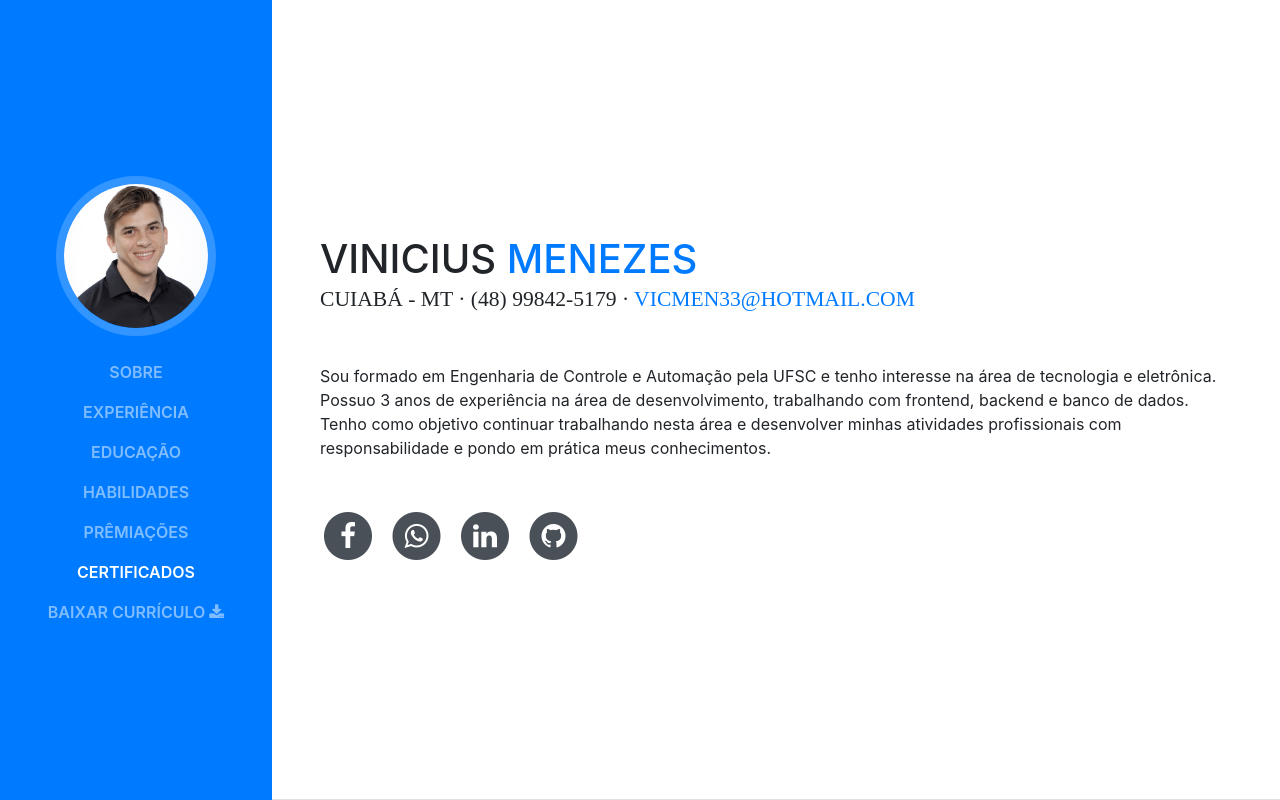
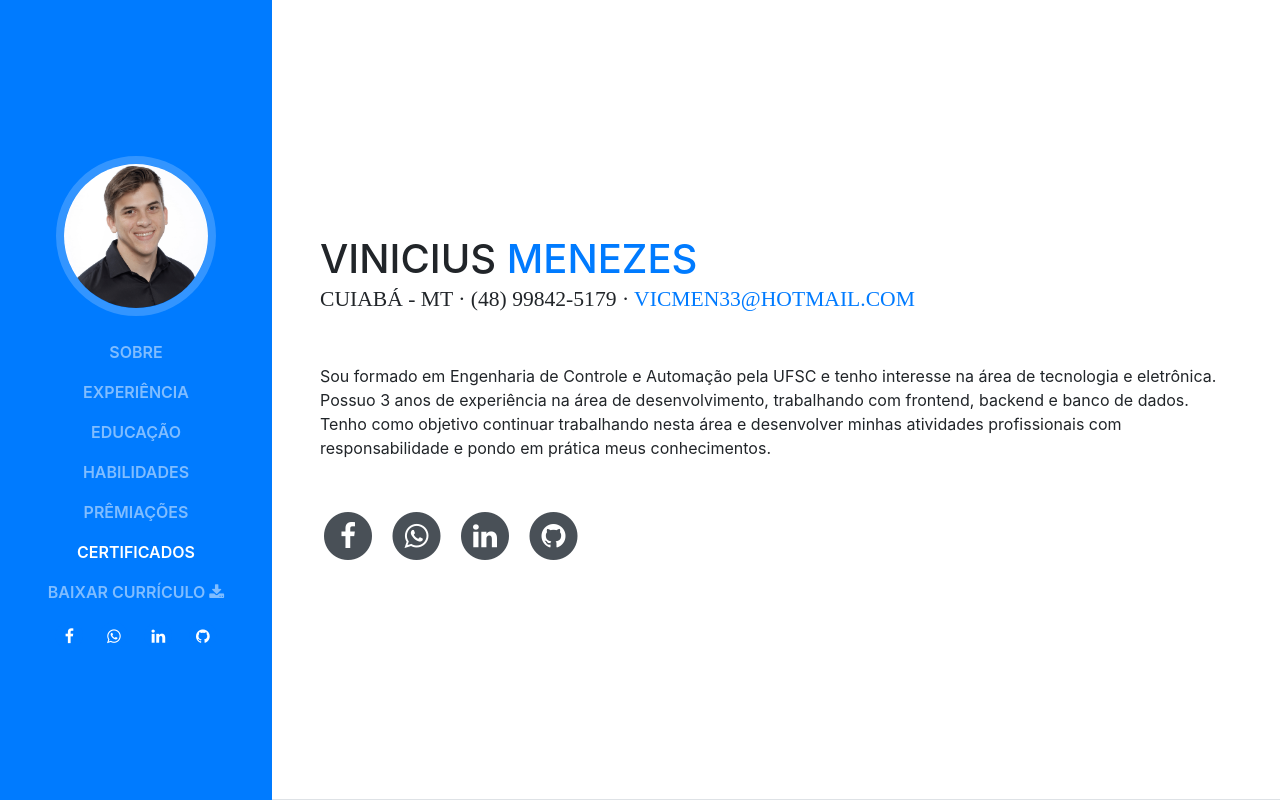
Before and after one commit to MenezesVinicius/viniciusmenezes.github.io, a website with bundled scripts: page index.html in a window 1280 px wide. Shown: the top 800 px of the page. Built offline with nearby package versions, Linux system fonts and the light colour scheme; a web font is replaced by a local one.

Commit message:
Adicionado ícones das redes no sidebar

```diff
--- a/gulpfile.js
+++ b/gulpfile.js
@@ -6,6 +6,9 @@ var cleanCSS = require('gulp-clean-css');
 var rename = require("gulp-rename");
 var uglify = require('gulp-uglify');
 var pkg = require('./package.json');
+
+// Set the banner content
+var banner = [].join('');
 
 // Compiles SCSS files from /scss into /css
 gulp.task('sass', function() {
--- a/index.html
+++ b/index.html
@@ -64,6 +64,40 @@
                 <i class="fa fa-download"></i>
               </a>
           </li>
+          <ul class="list-inline list-social-icons-side mt-2">
+              <li class="list-inline-item">
+                <a href="https://www.facebook.com/vicmen33" target="_blanck">
+                  <span class="fa-stack">
+                    <i class="fa fa-circle fa-stack-2x"></i>
+                    <i class="fa fa-facebook fa-stack-1x fa-inverse"></i>
+                  </span>
+                </a>
+              </li>
+              <li class="list-inline-item">
+                <a href="https://wa.me/5548998425179" target="_blanck">
+                  <span class="fa-stack">
+                    <i class="fa fa-circle fa-stack-2x"></i>
+                    <i class="fa fa-whatsapp fa-stack-1x fa-inverse"></i>
+                  </span>
+                </a>
+              </li>
+              <li class="list-inline-item">
+                <a href="https://www.linkedin.com/in/menezes-vinicius/" target="_blanck">
+                  <span class="fa-stack">
+                    <i class="fa fa-circle fa-stack-2x"></i>
+                    <i class="fa fa-linkedin fa-stack-1x fa-inverse"></i>
+                  </span>
+                </a>
+              </li>
+              <li class="list-inline-item">
+                <a href="https://github.com/MenezesVinicius" target="_blanck">
+                  <span class="fa-stack">
+                    <i class="fa fa-circle fa-stack-2x"></i>
+                    <i class="fa fa-github fa-stack-1x fa-inverse"></i>
+                  </span>
+                </a>
+              </li>
+            </ul>
         </ul>
       </div>
     </nav>
--- a/scss/_global.scss
+++ b/scss/_global.scss
@@ -52,6 +52,18 @@ h2 {
   }
 }
 
+.list-social-icons-side {
+  text-align: center;
+  a {
+    &:hover {
+      color: $secondary;
+    }
+    .fa-lg {
+      font-size: 1.75rem;
+    }
+  }
+}
+
 .list-icons {
   font-size: 3rem;
   .list-inline-item i {
```
Also changed, not shown: css/resume.css, css/resume.min.css, js/resume.min.js.
